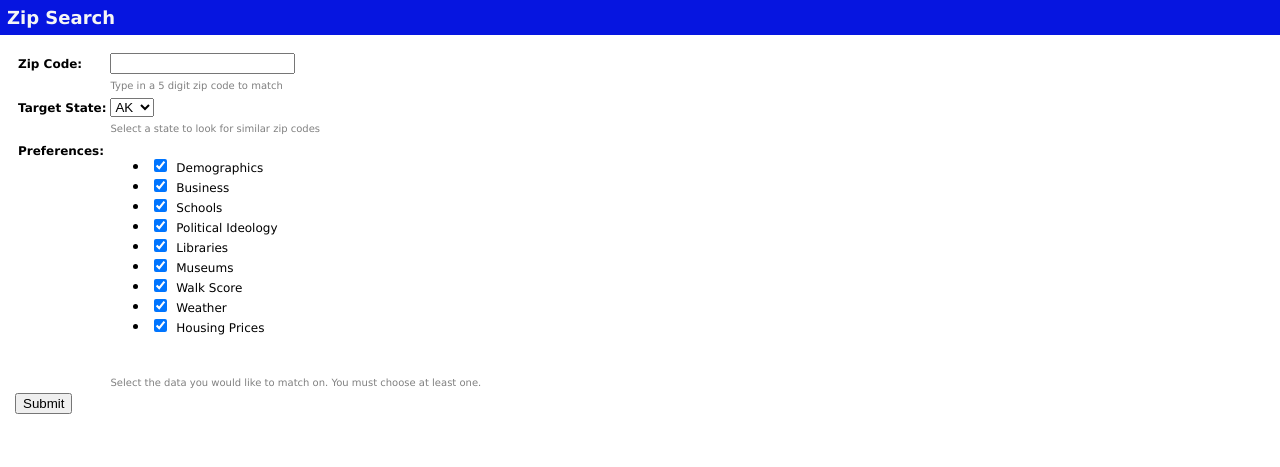
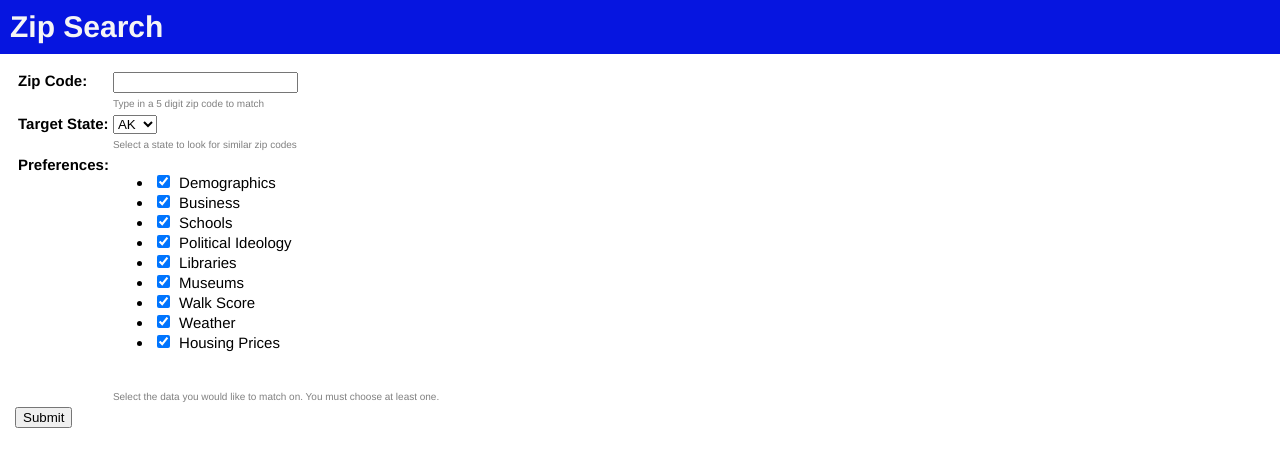
Before and after one commit to shankster91/cs122-class-project, a Django app: page / in a window 1280 px wide. Shown: the top 467 px of the page. Run offline with Django 3.2, Linux system fonts and the light colour scheme.

Commit message:
edits to layout

```diff
--- a/ui/mysite/static/main.css
+++ b/ui/mysite/static/main.css
@@ -2,7 +2,7 @@
 html, body {
     margin: 0;
     padding: 0;
-    font-family: Verdana;
+    font-family: Helvetica;
 }
 
 div#header {
@@ -12,10 +12,10 @@ div#header {
 }
 
 div#header h1 {
-    font-size: 18px;
+    font-size: 30px;
     color: #f5f5f5;
     margin: 0;
-    padding: 7px;
+    padding: 10px;
 }
 
 div.frame {
@@ -53,7 +53,7 @@ input.query {
 }
 
 label {
-    font-size: 12px;
+    font-size: 15px;
 }
 
 table.form {
@@ -70,7 +70,7 @@ table.form input {
 }
 
 table.form input#id_query {
-    font-size: 18px;
+    font-size: 14px;
 }
 
 table.form ul#id_days {
@@ -87,8 +87,8 @@ table.form ul#id_days li {
 
 table.zips {
     border: 1px solid #ddd;
-    padding: 0px;
-    margin: 0px;
+    padding: 10px;
+    margin: 10px;
 }
 
 table.zips tr th {
@@ -97,8 +97,8 @@ table.zips tr th {
 
 table.zips tr td,
 table.zips tr th {
-    padding: 3px;
-    font-size: 12px;
+    padding: 5px;
+    font-size: 19px;
 }
 
 table.zips tr:nth-child(even) {
```
